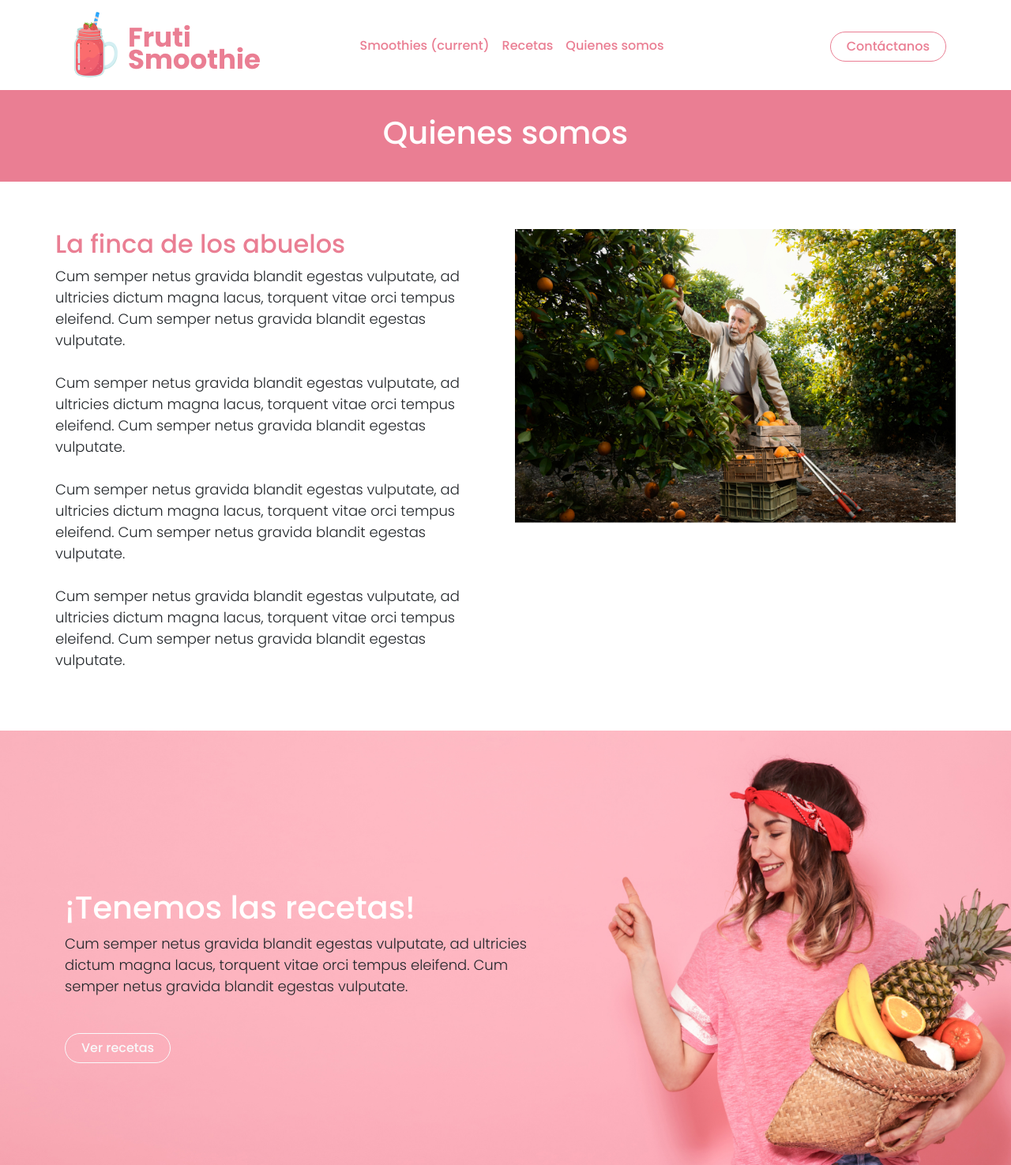
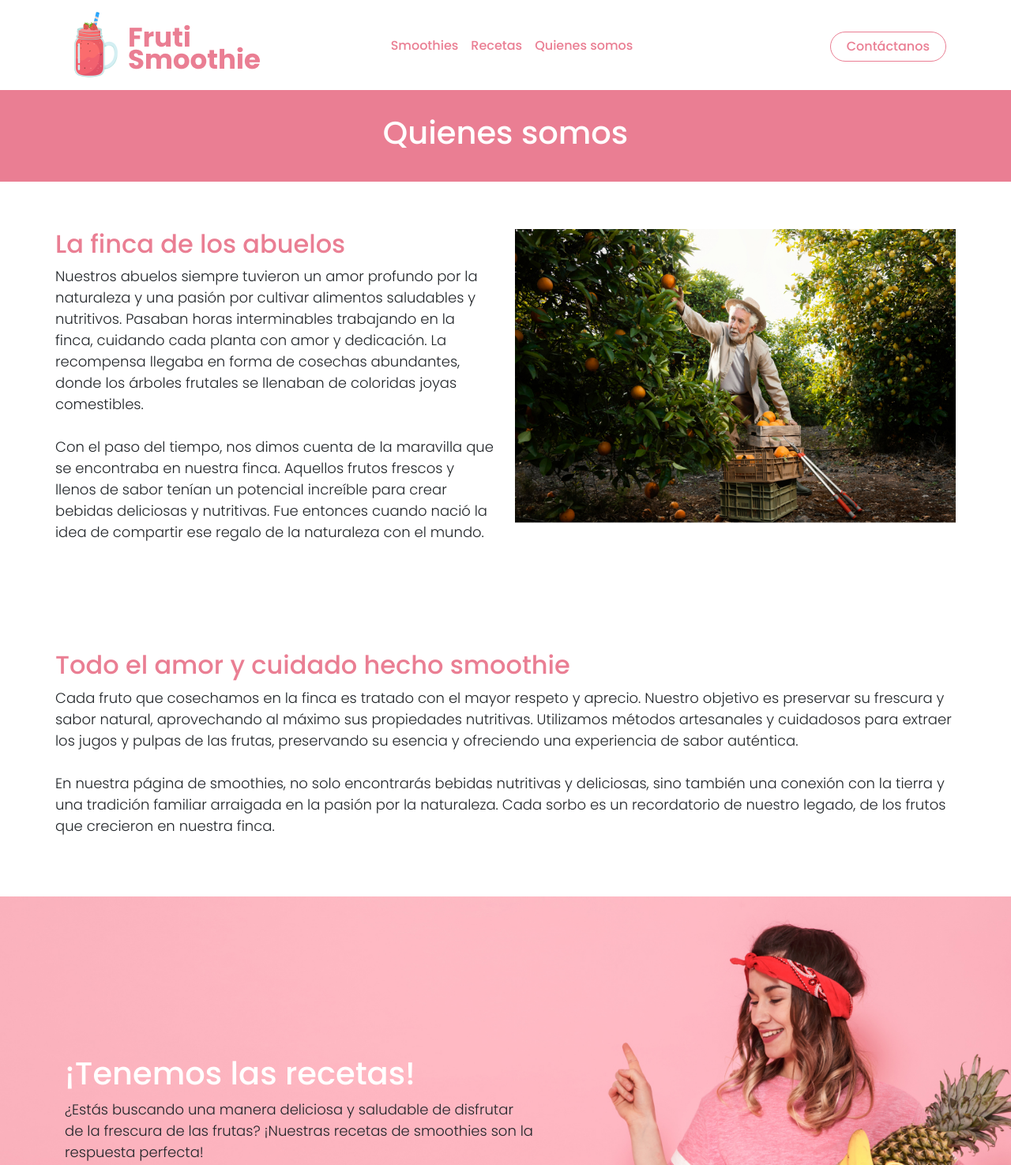
Before and after one commit to laurabonilla90/frutismoothie, a plain HTML site: page pages/quienessomos.html in a window 1280 px wide. Shown: the top 1475 px of the page at 79% size. Drawn offline with nearby package versions, Linux system fonts and the light colour scheme.

Commit message:
Textos finales

```diff
--- a/pages/quienessomos.html
+++ b/pages/quienessomos.html
@@ -46,7 +46,7 @@
                     <div class="collapse navbar-collapse" id="navbarNav">
                       <ul class="navbar-nav mx-auto">
                         <li class="nav-item active">
-                          <a class="nav-link" href="../pages/smoothies.html">Smoothies <span class="sr-only">(current)</span></a>
+                          <a class="nav-link" href="../pages/smoothies.html">Smoothies </a>
                         </li>
                         <li class="nav-item">
                           <a class="nav-link" href="../pages/recetas.html">Recetas</a>
@@ -95,19 +95,34 @@
                     <h2 class="colorpink">La finca de los abuelos</h2>
 
                     <p>
-                        Cum semper netus gravida blandit egestas vulputate, ad ultricies dictum magna lacus, torquent vitae orci tempus eleifend. Cum semper netus gravida blandit egestas vulputate.
+                        Nuestros abuelos siempre tuvieron un amor profundo por la naturaleza y una pasión por cultivar alimentos saludables y nutritivos. Pasaban horas interminables trabajando en la finca, cuidando cada planta con amor y dedicación. La recompensa llegaba en forma de cosechas abundantes, donde los árboles frutales se llenaban de coloridas joyas comestibles.
 
-                        <br><br>Cum semper netus gravida blandit egestas vulputate, ad ultricies dictum magna lacus, torquent vitae orci tempus eleifend. Cum semper netus gravida blandit egestas vulputate.
+                        <br><br>Con el paso del tiempo, nos dimos cuenta de la maravilla que se encontraba en nuestra finca. Aquellos frutos frescos y llenos de sabor tenían un potencial increíble para crear bebidas deliciosas y nutritivas. Fue entonces cuando nació la idea de compartir ese regalo de la naturaleza con el mundo.
 
-                        <br><br>Cum semper netus gravida blandit egestas vulputate, ad ultricies dictum magna lacus, torquent vitae orci tempus eleifend. Cum semper netus gravida blandit egestas vulputate.
-
-                        <br><br>Cum semper netus gravida blandit egestas vulputate, ad ultricies dictum magna lacus, torquent vitae orci tempus eleifend. Cum semper netus gravida blandit egestas vulputate.
                     </p>
 
                 </div>
 
                 <div class="col-lg-6 col-12">
                     <img src="../images/finca.jpg" class="img-fluid">
+                </div>
+
+            </div>
+        </div>
+
+    <section>
+        <div class="container historia">
+            <div class="row">
+
+                <div class="col-lg-12 col-12">
+                    <h2 class="colorpink">Todo el amor y cuidado hecho smoothie</h2>
+
+                    <p>
+                        Cada fruto que cosechamos en la finca es tratado con el mayor respeto y aprecio. Nuestro objetivo es preservar su frescura y sabor natural, aprovechando al máximo sus propiedades nutritivas. Utilizamos métodos artesanales y cuidadosos para extraer los jugos y pulpas de las frutas, preservando su esencia y ofreciendo una experiencia de sabor auténtica.
+
+                        <br><br>En nuestra página de smoothies, no solo encontrarás bebidas nutritivas y deliciosas, sino también una conexión con la tierra y una tradición familiar arraigada en la pasión por la naturaleza. Cada sorbo es un recordatorio de nuestro legado, de los frutos que crecieron en nuestra finca.
+                    </p>
+
                 </div>
 
             </div>
@@ -126,7 +141,7 @@
                     <div class="col-lg-12 col-md-6 col-12">
                         <h1 class="text-white">¡Tenemos las recetas!</h1>
                         <p class="padding-right">
-                        Cum semper netus gravida blandit egestas vulputate, ad ultricies dictum magna lacus, torquent vitae orci tempus eleifend. Cum semper netus gravida blandit egestas vulputate.
+                        ¿Estás buscando una manera deliciosa y saludable de disfrutar de la frescura de las frutas? ¡Nuestras recetas de smoothies son la respuesta perfecta!
                         </p>
                         <a href="../pages/recetas.html" class="btn btn-outline-light">Ver recetas</a>
                     </div>
```
Also changed, not shown: index.html (+5 -5 lines), pages/cocobongo.html (+2 -2 lines), pages/contacto.html (+3 -3 lines), pages/frutibosque.html (+2 -2 lines), pages/mangomint.html (+2 -2 lines), pages/recetas.html (+1 -1 lines), pages/sandiafresh.html (+3 -3 lines), pages/smoothies.html (+5 -5 lines).
